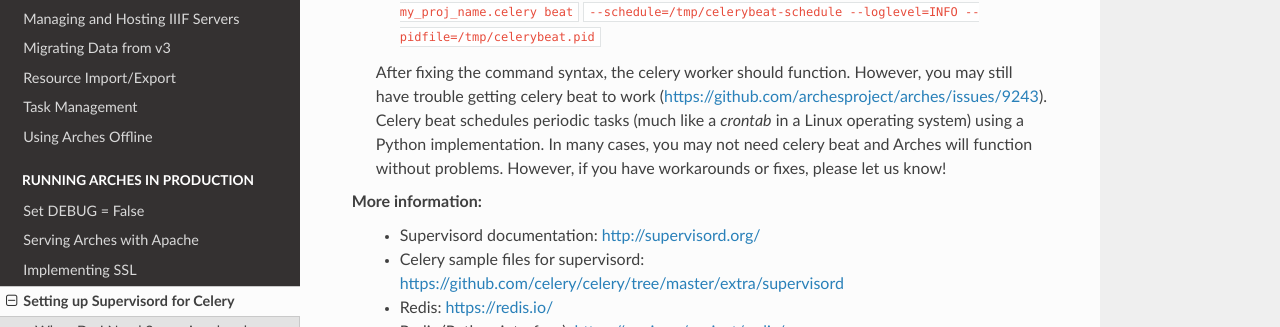
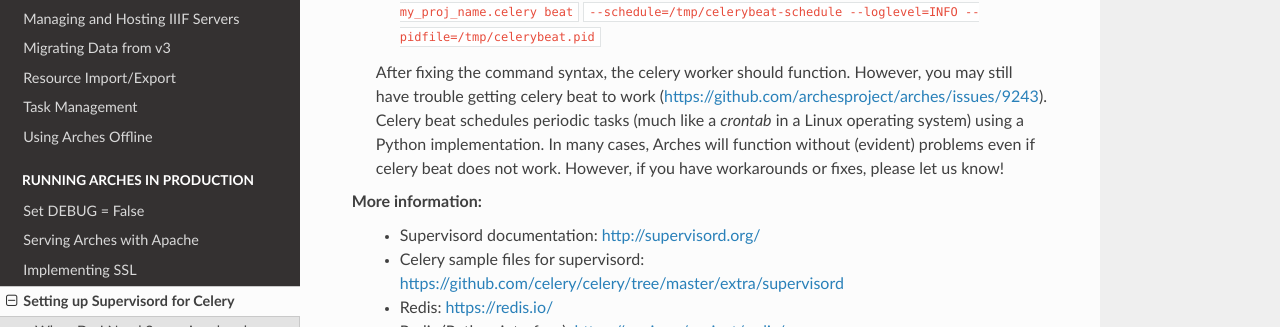
Before and after one commit to archesproject/arches-docs, a Sphinx documentation site: the page built from docs/setting-up-supervisord-for-celery.txt, in a window 1280 px wide and 900 px high, scrolled down 2208 px. Shown: the part 367-694 px from the top of the window. Built offline with Sphinx 7.4.7 and the Read the Docs theme 2.0.0, drawn with Linux system fonts in a browser that asks for light colours.

Commit message:
Updated celery beat explanation

```diff
--- a/docs/setting-up-supervisord-for-celery.txt
+++ b/docs/setting-up-supervisord-for-celery.txt
@@ -96,7 +96,7 @@
       ``/absolute/path/to/virtualenv/bin/celery -A my_proj_name.celery beat``
       ``--schedule=/tmp/celerybeat-schedule --loglevel=INFO --pidfile=/tmp/celerybeat.pid``
 
-    After fixing the command syntax, the celery worker should function. However, you may still have trouble getting celery beat to work (https://github.com/archesproject/arches/issues/9243). Celery beat schedules periodic tasks (much like a `crontab` in a Linux operating system) using a Python implementation. In many cases, you may not need celery beat and Arches will function without problems. However, if you have workarounds or fixes, please let us know!
+    After fixing the command syntax, the celery worker should function. However, you may still have trouble getting celery beat to work (https://github.com/archesproject/arches/issues/9243). Celery beat schedules periodic tasks (much like a `crontab` in a Linux operating system) using a Python implementation. In many cases, Arches will function without (evident) problems even if celery beat does not work. However, if you have workarounds or fixes, please let us know!
 
 
 More information:
```
